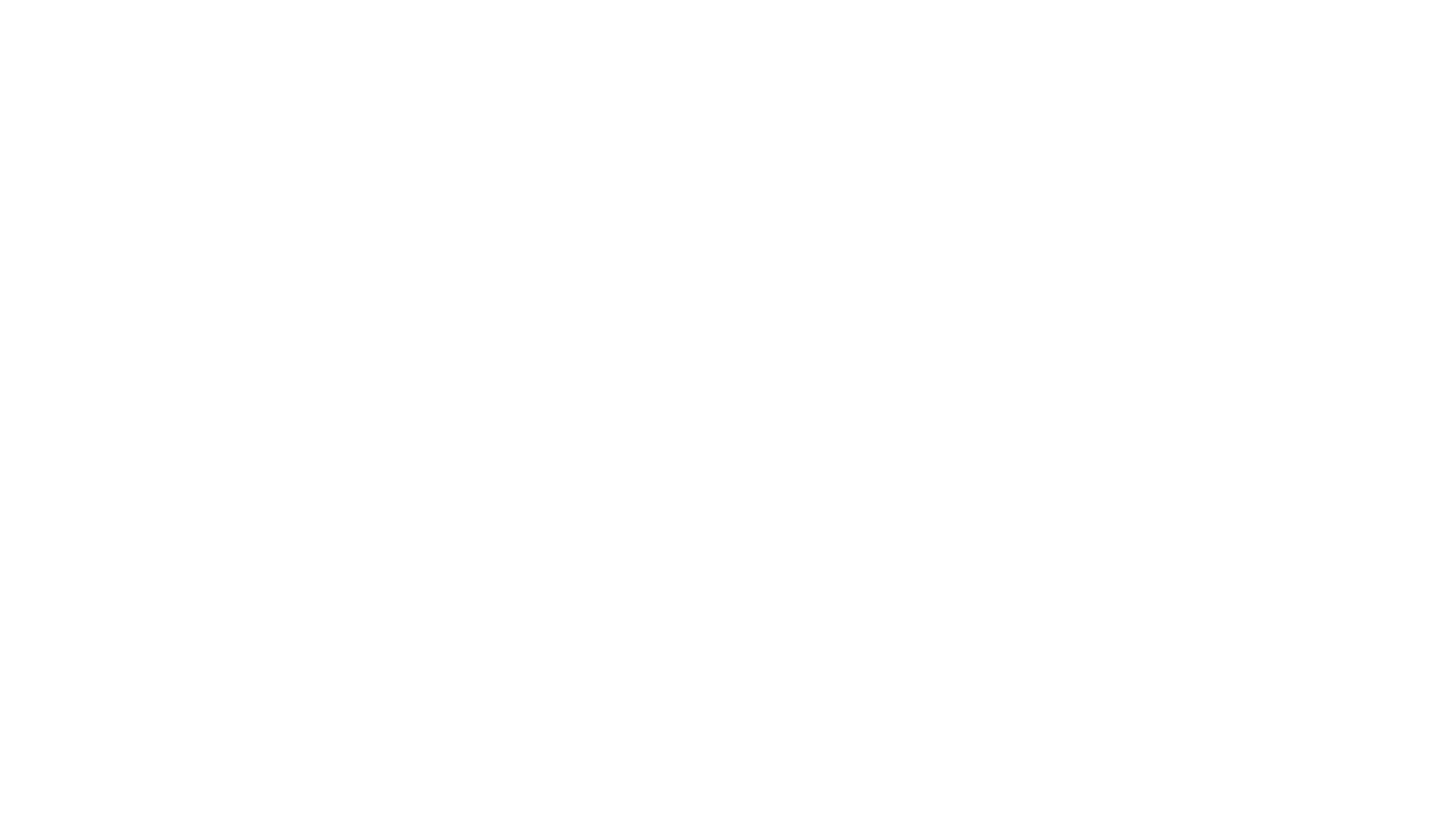
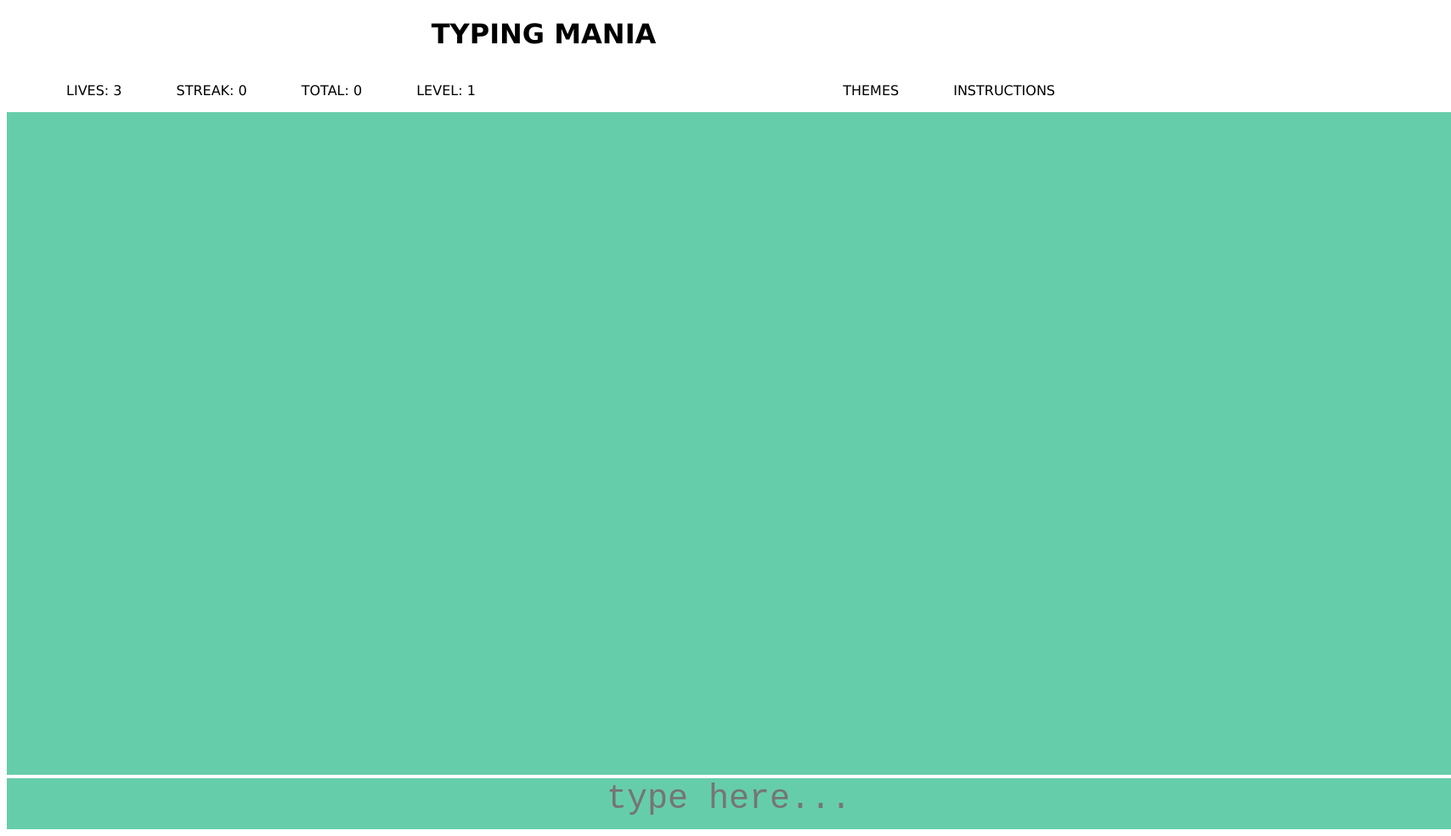
Before and after one commit to chayacohen/Typing-Mania, a website built with webpack: page index.html in a window 1280 px wide. Shown: the whole page at 85% size, 1708 px wide, since content can reach past the window. Before the commit the page ends 800 px from the top, so only its background shows below. Built offline with nearby package versions, Linux system fonts and the light colour scheme; no server answers.

Commit message:
got words array

```diff
--- a/index.html
+++ b/index.html
@@ -9,6 +9,21 @@
     <title>Typing Mania</title>
 </head>
 <body>
+    <h1 class=title>TYPING MANIA</h1>
+    <ul class=right-nav>
+        <li class=right id=lives>LIVES: 3 </li>
+        <li class=right id=streak> STREAK: 0 </li>
+        <li class=right id=total> TOTAL: 0</li>
+        <li class=right id=level>LEVEL: 1</li>
+    </ul>
+    <ul class=left-nav>
+        <li class=left id=themes>THEMES</li>
+        <li class=left id=instructions>INSTRUCTIONS</li>
+    </ul>
+    <canvas id=game-area width=1700 height=780></canvas>
+    <div>
+    <textarea class=typing-area placeholder="type here..."></textarea>
+    </div>
 
 </body>
 </html>
--- a/src/index.js
+++ b/src/index.js
@@ -0,0 +1,13 @@
+import Game from './scripts/game.js';
+
+
+document.addEventListener("DOMContentLoaded" , async () => {
+    const game = new Game();
+    const words = await game.words
+    debugger
+    window.game = game;
+    window.words = words;
+});
+
+
+    // https://random-word-api.herokuapp.com/word?number=10&swear=0
--- a/src/index.scss
+++ b/src/index.scss
@@ -0,0 +1,50 @@
+.title {
+    display: flex;
+    justify-content: center;
+    font-family:'Lucida Sans', 'Lucida Sans Regular', 'Lucida Grande', 'Lucida Sans Unicode', Geneva, Verdana, sans-serif;
+}
+
+ul {
+    list-style: none;
+}
+
+.right-nav {
+    float: left;
+}
+
+
+.left-nav {
+    float: right;
+}
+
+ .left, .right{
+    list-style: none;
+    display: inline-block;
+    margin: 0 30px;
+    font-family: Verdana, Geneva, Tahoma, sans-serif;
+}
+
+div {
+    display: flex;
+    justify-content: center;
+    background-color: mediumaquamarine;
+    width: 1700px;
+    height: 60px;
+    margin: 0;
+}
+
+textarea {
+    resize: none;
+    background-color: transparent;
+    display: flex;
+    text-align: center;
+    justify-content: center;
+    font-size: 40px;
+    border-radius: 3%;
+    border-color: mediumaquamarine;
+    border-style: none;
+}
+
+canvas {
+    background-color:mediumaquamarine;
+}
--- /dev/null
+++ b/src/scripts/game.js
@@ -0,0 +1,31 @@
+class Game {
+       constructor () {
+        this.words =  this.generateWordsArray()
+        this.numWords = 0
+        this.randomWord()
+    }
+
+
+ generateRandomWords()  {
+    return fetch("https://random-word-api.herokuapp.com/word?number=5000&swear=0")
+    .then((response) => response.json())
+    .then((data) => {
+        return data
+    });
+};
+
+async generateWordsArray() {
+        const array = await this.generateRandomWords();
+        return array;
+    };
+
+    randomWord() {
+        const word = this.words[this.numWords]
+        this.numWords += 1
+        return word
+    }
+}
+
+
+
+ export default Game;
```
Also changed, not shown: babel.config.json (indentation only), dist/main.css, dist/main.js.
